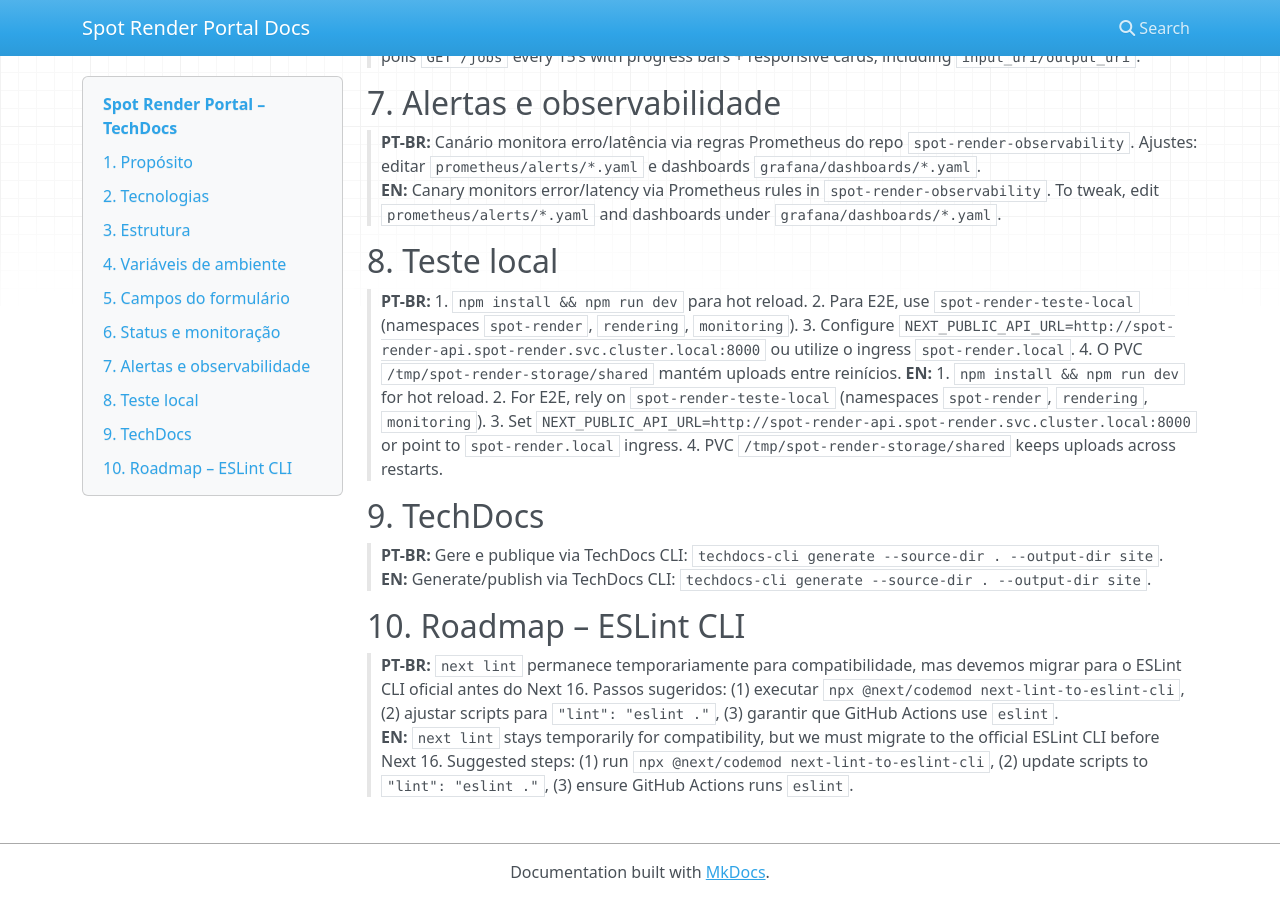
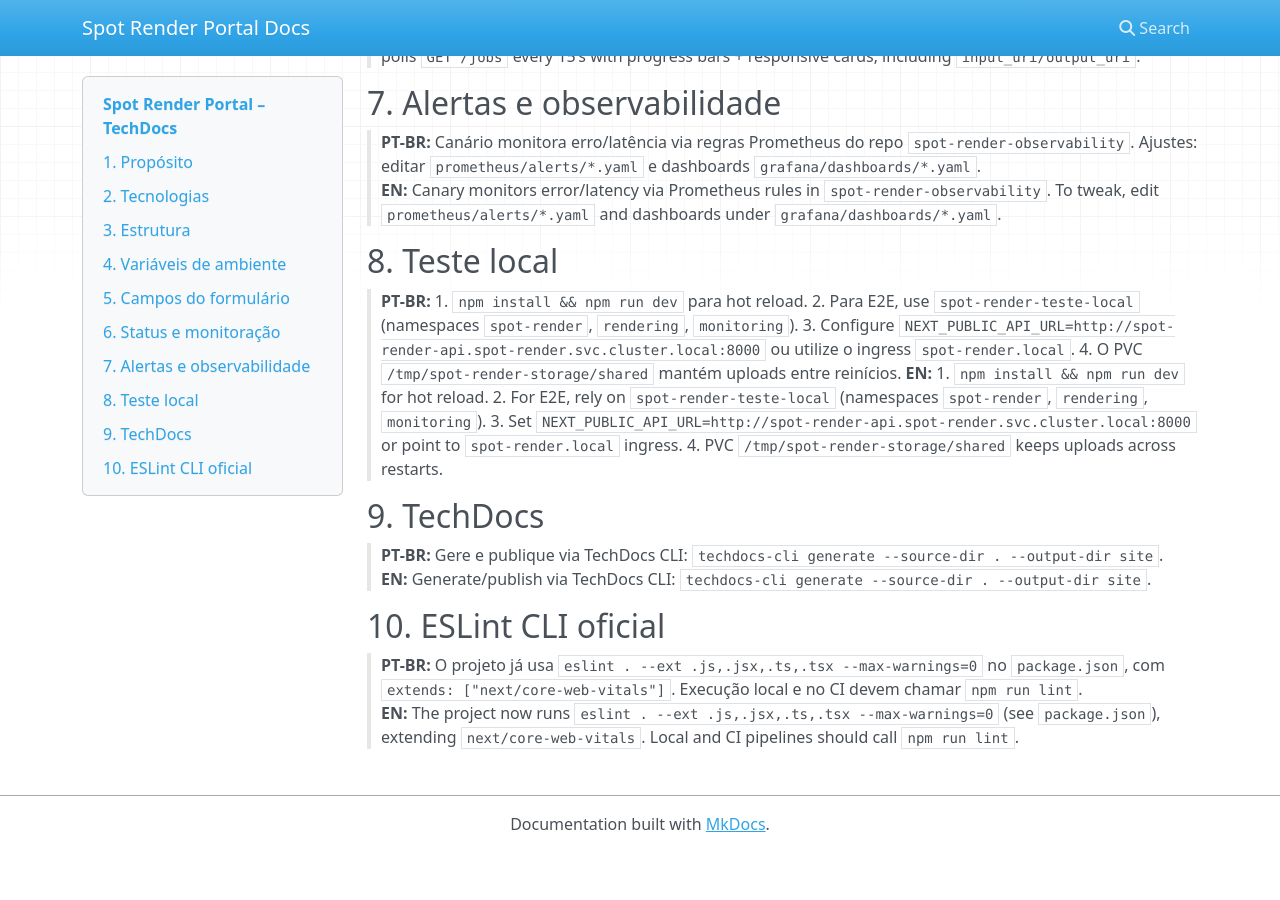
Before and after one commit to raafa001/spot-render-portal, an MkDocs documentation site: the page built from docs/index.md, in a window 1280 px wide and 900 px high, scrolled down 1295 px. Built offline with MkDocs 1.6.1, drawn with Linux system fonts in a browser that asks for light colours; nearby versions of some CDN libraries; after the commit the page ends 2147 px from its top, so only the background shows below that.

Commit message:
chore: migrar lint para eslint cli

```diff
--- a/docs/index.md
+++ b/docs/index.md
@@ -69,6 +69,6 @@
 > **PT-BR:** Gere e publique via TechDocs CLI: `techdocs-cli generate --source-dir . --output-dir site`.
 > **EN:** Generate/publish via TechDocs CLI: `techdocs-cli generate --source-dir . --output-dir site`.
 
-## 10. Roadmap – ESLint CLI
-> **PT-BR:** `next lint` permanece temporariamente para compatibilidade, mas devemos migrar para o ESLint CLI oficial antes do Next 16. Passos sugeridos: (1) executar `npx @next/codemod next-lint-to-eslint-cli`, (2) ajustar scripts para `"lint": "eslint ."`, (3) garantir que GitHub Actions use `eslint`.
-> **EN:** `next lint` stays temporarily for compatibility, but we must migrate to the official ESLint CLI before Next 16. Suggested steps: (1) run `npx @next/codemod next-lint-to-eslint-cli`, (2) update scripts to `"lint": "eslint ."`, (3) ensure GitHub Actions runs `eslint`.
+## 10. ESLint CLI oficial
+> **PT-BR:** O projeto já usa `eslint . --ext .js,.jsx,.ts,.tsx --max-warnings=0` no `package.json`, com `extends: ["next/core-web-vitals"]`. Execução local e no CI devem chamar `npm run lint`.
+> **EN:** The project now runs `eslint . --ext .js,.jsx,.ts,.tsx --max-warnings=0` (see `package.json`), extending `next/core-web-vitals`. Local and CI pipelines should call `npm run lint`.
--- a/package.json
+++ b/package.json
@@ -6,7 +6,7 @@
     "dev": "next dev",
     "build": "next build",
     "start": "next start",
-    "lint": "next lint"
+    "lint": "eslint . --ext .js,.jsx,.ts,.tsx --max-warnings=0"
   },
   "dependencies": {
     "axios": "1.16.0",
```
